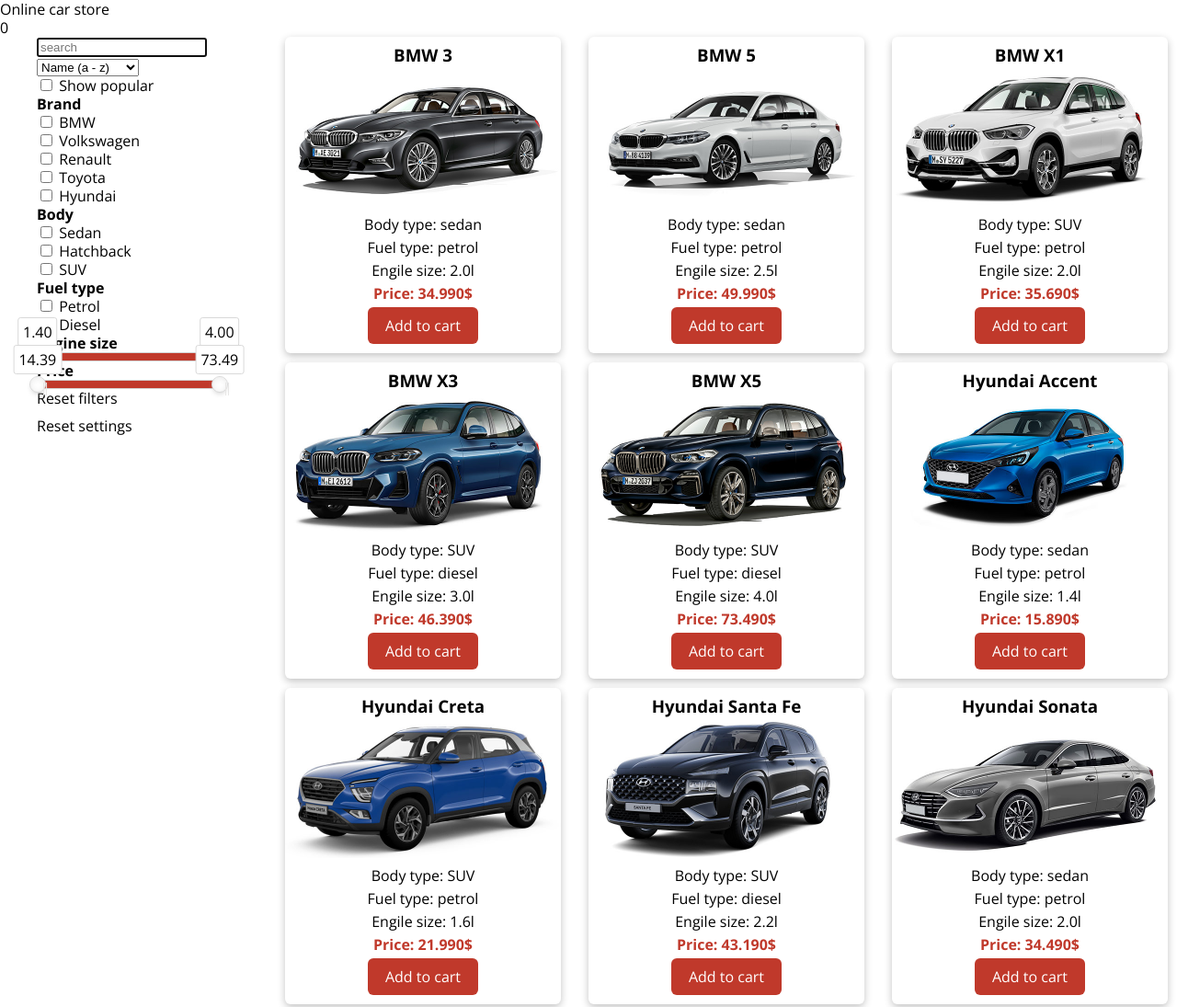
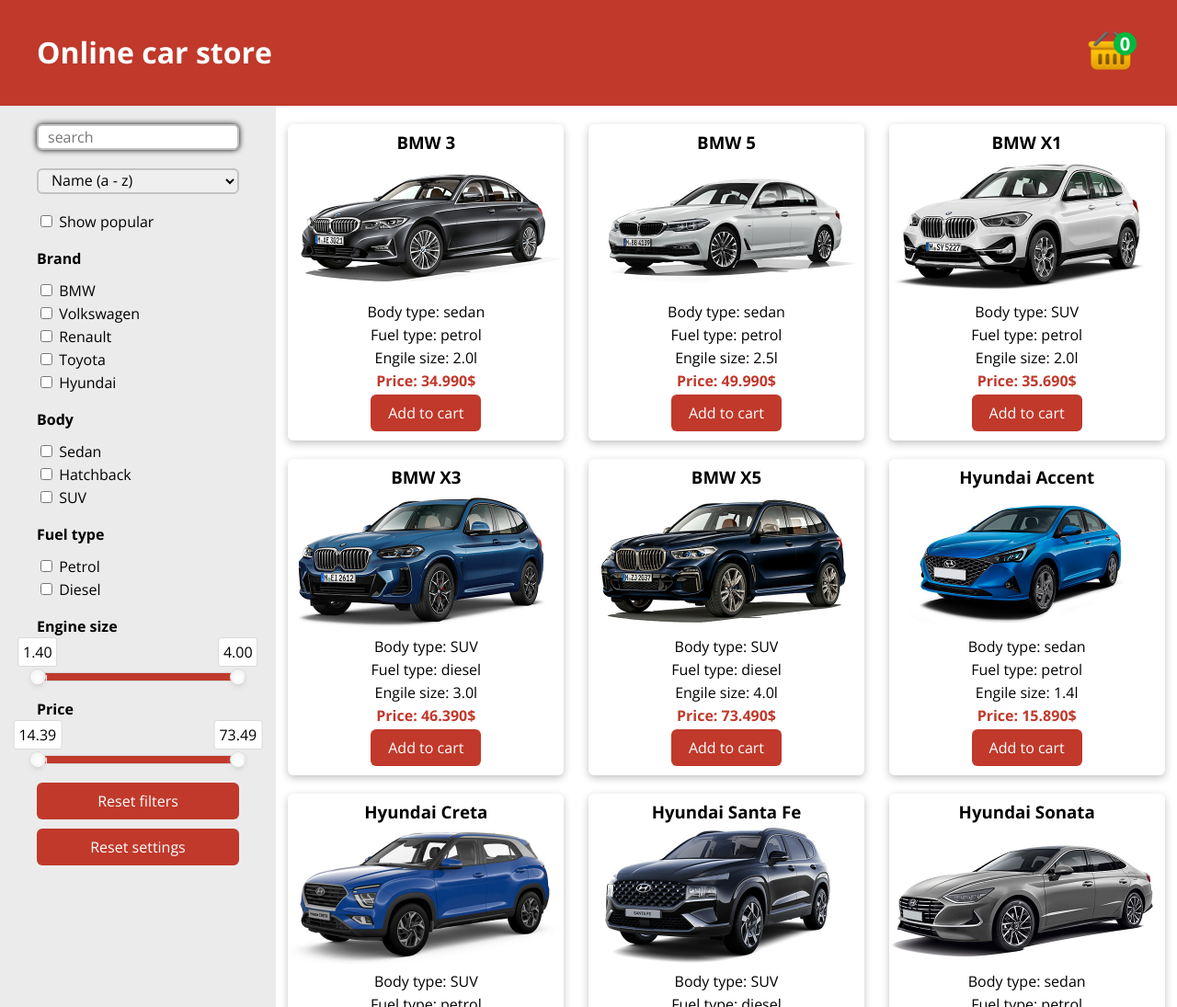
Before and after one commit to gavrilenkoartem038/JS2022Q1, a website built with webpack: page online-store/src/index.html in a window 1280 px wide. Shown: the top 1095 px of the page at 92% size. Built offline with nearby package versions, Linux system fonts and the light colour scheme.

Commit message:
add css styles to filters, header, footer

```diff
--- a/online-store/src/assets/styles/button.scss
+++ b/online-store/src/assets/styles/button.scss
@@ -1,6 +1,6 @@
 @import './variables';
 
-.cart-button {
+.cart-button{
   text-align: center;
   position: relative;
   text-decoration: none;
@@ -42,3 +42,26 @@
     }
   }
 }
+
+.button{
+  text-align: center;
+  position: relative;
+  text-decoration: none;
+  color: white;
+  padding: 10px 0px;
+  width: 220px;
+  border-radius: 6px;
+  background-color: $color-red;
+  z-index: 2;
+  overflow: hidden;
+  transition: all 0.2s;
+  cursor: pointer;
+
+  &:hover {
+    background-color: darken($color: $color-red, $amount: 5);
+  }
+  &:active {
+    background-color: $color-active;
+    transform: scale(1.05);
+  }
+}
--- a/online-store/src/assets/styles/card.scss
+++ b/online-store/src/assets/styles/card.scss
@@ -10,6 +10,11 @@
   border-radius: 6px;
   box-shadow: rgba(0, 0, 0, 0.24) 0px 3px 8px;
   transition: 0.3s;
+  cursor: pointer;
+
+  &:hover {
+    transform: scale(1.03);
+  }
 
   &.in-cart:after {
   content: '';
@@ -18,7 +23,7 @@
   left: 0;
   right: 0;
   bottom: 0;
-  background: rgba(0,0,0,.1);;
+  background: rgba(0,0,0,.1);
   }
 
   .price-value {
--- /dev/null
+++ b/online-store/src/assets/styles/filter.scss
@@ -0,0 +1,71 @@
+@import './variables';
+
+.filter-container {
+  padding: 20px 40px;
+  background-color: $color-aside;
+  display: flex;
+  flex-direction: column;
+  gap: 20px;
+
+  .filter-part {
+    display: flex;
+    flex-direction: column;
+    gap: 10px;
+    li {
+      padding-top: 5px;
+    }
+  }
+
+  .search, .select {
+    padding-left: 10px;
+    height: 28px;
+    width: 220px;
+    outline: none;
+    border: 2px solid rgb(196, 195, 195);
+    border-radius: 6px;
+    font: $regular-font;
+    transition: 0.3s;
+    &:focus {
+      box-shadow: 0 0 6px black;
+    }
+  }
+
+  .select {
+    cursor: pointer;
+  }
+
+  .range-part h4 {
+    padding-bottom: 40px;
+  }
+
+  .slider {
+    height: 10px;
+  }
+
+  .slider .noUi-connect {
+    background: #c0392b;
+  }
+
+  .slider .noUi-handle {
+    height: 18px;
+    width: 18px;
+    top: -5px;
+    right: -9px;
+    border-radius: 9px;
+  }
+
+  @media(max-width: 610px) {
+    .search-part, .select-part {
+      display: flex;
+      .search, .select {
+        width: 100%;
+      }
+    }
+    ul {
+      display: flex;
+      flex-wrap: wrap;
+      gap: 10px;
+    }
+  }
+
+}
--- a/online-store/src/assets/styles/variables.scss
+++ b/online-store/src/assets/styles/variables.scss
@@ -1,3 +1,4 @@
 $regular-font: 16px/20px 'Open Sans', sans-serif;
 $color-red: #c0392b;
 $color-active: #01b93e;
+$color-aside: #ebebeb
--- a/online-store/src/components/view/slider.ts
+++ b/online-store/src/components/view/slider.ts
@@ -24,8 +24,6 @@
             step: this.step,
             tooltips: true,
         });
-
-        this.sliderName.style.width = '200px';
     }
 }
 
--- a/online-store/src/index.html
+++ b/online-store/src/index.html
@@ -8,17 +8,22 @@
   <title>Document</title>
 </head>
 <body>
+  <header class="header">
     <div class="wrapper">
-    <header class="header">
-      <div>Online car store</div>
+      <h1>Online car store</h1>
+      <div class="cart-container">
+        <img src="./assets/images/cart.png" alt="cart">
         <div class="cart">0</div>
+      </div>
+    </div>
   </header>
   <main class="main">
+    <div class="wrapper">
       <div class="filter-container">
-        <div class="filter-part">
+        <div class="search-part">
           <input type="text" placeholder="search" class="search" autofocus>
         </div>
-        <div class="filter-part">
+        <div class="select-part">
           <select name="select" class="select">
             <option value="name-min" class="option">Name (a - z)</option>
             <option value="name-max" class="option">Name (z - a)</option>
@@ -26,7 +31,7 @@
             <option value="price-max" class="option">Price (Highest)</option>
           </select>
         </div>
-        <div class="filter-part">
+        <div class="popular-part">
           <input type="checkbox" id="popular" name="popular">
           <label for="popular">Show popular</label>
         </div>
@@ -39,7 +44,7 @@
             </li>
             <li>
               <input type="checkbox" name="brand" id="Volkswagen">
-              <label for="Volksvagen">Volkswagen</label>
+              <label for="Volkswagen">Volkswagen</label>
             </li>
             <li>
               <input type="checkbox" name="brand" id="Renault">
@@ -85,11 +90,11 @@
             </li>
           </ul>
         </div>
-        <div class="filter-part">
+        <div class="range-part">
           <h4>Engine size</h4>
           <div class="slider engineSize"></div>
         </div>
-        <div class="filter-part">
+        <div class="range-part">
           <h4>Price</h4>
           <div class="slider price"></div>
         </div>
@@ -99,8 +104,18 @@
         </div>
       </div>
       <div class="cards-container"></div>
+    </div>
   </main>
-    <footer class="footer"></footer>
+  <footer class="footer">
+    <div class="wrapper">
+      <div class="data">
+        <span>©</span>
+        <span>2022</span>
+        <span><a class="link" href="https://github.com/gavrilenkoartem038">gavrilenkoartem038</a></span>
       </div>
+      <div class="rss"><a class="link" href="https://rs.school/js/">Rolling Scopes School</a></div>
+    </div>
+  </footer>
 </body>
+
 </html>
--- a/online-store/src/style.scss
+++ b/online-store/src/style.scss
@@ -1,14 +1,21 @@
 @import './assets/styles/button';
-@import './assets/styles/variables.scss';
+@import './assets/styles/variables';
 @import './assets/styles/card';
+@import './assets/styles/filter';
 
-ul, h3, h4 {
+ul,
+h3,
+h4 {
   list-style: none;
   margin: 0;
   padding: 0;
 }
 
-body{
+* {
+  box-sizing: border-box;
+}
+
+body {
   margin: 0;
   font: $regular-font;
 }
@@ -18,46 +25,65 @@
   margin: 0 auto;
 }
 
-.main {
+.header,
+.footer {
+  background-color: $color-red;
+}
+
+.header .wrapper,
+.footer .wrapper {
+  display: flex;
+  align-items: center;
+  justify-content: space-between;
+  padding: 20px 40px;
+  color: white;
+
+  .link {
+    text-decoration: none;
+    color: #FFFFFF;
+  }
+
+  .link:hover {
+    color: rgb(197, 197, 197);
+    transition: 0.5s;
+  }
+
+  h1 {
+    line-height: 1.0;
+  }
+
+  @media(max-width: 610px) {
+    padding: 20px 20px;
+  }
+}
+
+.main .wrapper {
   display: grid;
   grid-template-columns: 300px 1fr;
-}
 
-.filter-container {
-  padding: 0 40px;
+  @media(max-width: 610px) {
+    grid-template-columns: 1fr;
+  }
 }
 
 .cards-container {
   display: grid;
   grid-template-columns: repeat(3, 1fr);
   justify-items: center;
-  grid-gap: 10px;
+  row-gap: 20px;
+  padding: 20px 0;
+
   @media(max-width: 1220px) {
     grid-template-columns: repeat(2, 1fr);
   }
+
   @media(max-width: 900px) {
     grid-template-columns: 1fr;
   }
 }
 
-.image-container img{
+.image-container img {
   width: 300px;
-}
-
-.slider {
-  height: 10px;
-}
-
-.slider .noUi-connect {
-  background: #c0392b;
-}
-
-.slider .noUi-handle {
-  height: 18px;
-  width: 18px;
-  top: -5px;
-  right: -9px; /* half the width */
-  border-radius: 9px;
 }
 
 .buttons {
@@ -65,3 +91,29 @@
   flex-direction: column;
   gap: 10px;
 }
+
+.cart-container {
+  position: relative;
+
+  .cart {
+    display: flex;
+    align-items: center;
+    justify-content: center;
+    position: absolute;
+    top: 12px;
+    right: 4px;
+    width: 25px;
+    height: 25px;
+    border-radius: 15px;
+    background-color: $color-active;
+    font-size: 20px;
+    font-weight: bold;
+  }
+}
+
+@media(max-width: 610px) {
+  .footer .wrapper {
+    flex-direction: column;
+    gap: 10px;
+  }
+}
```
Also changed, not shown: online-store/src/assets/images/cart.png (added). Lines whose indentation alone changed are shown as unchanged.
